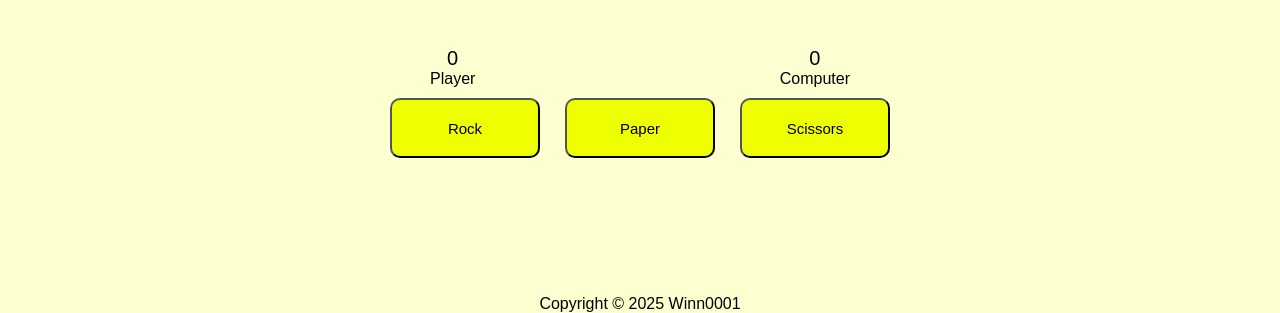
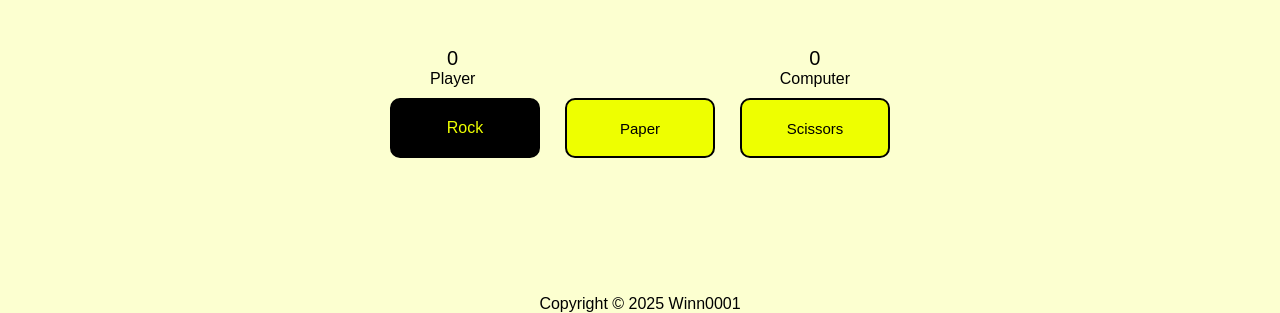
Before and after one commit to Winn0001/rockPaperScissors, a plain HTML site: page index.html in a window 1280 px wide. In both pictures the pointer is over the button "Rock". Shown: the part 487-800 px from the top of the page. Drawn offline with Linux system fonts and the light colour scheme; a web font is replaced by a local one.

Commit message:
Add hover and active style for buttons

```diff
--- a/style.css
+++ b/style.css
@@ -32,6 +32,7 @@ body {
 }
 
 button {
+  border-style: solid;
   background-color: rgb(238, 255, 0);
   font-family: "Stalinist One", sans-serif;
   box-sizing: border-box;
@@ -40,6 +41,19 @@ button {
   height: 60px;
   width: 150px;
   border-radius: 10px;
+}
+
+button:hover {
+  background-color: black;
+  color: rgb(238, 255, 0);
+  font-size: 16px;
+  transition: background-color 0.3s, color 0.3s, font-size 0.3s;
+  border-radius: 10px;
+}
+
+button:active {
+  transform: scale(1.03);
+  transition: transform 0.3s;
 }
 
 .headerContainer {
```
